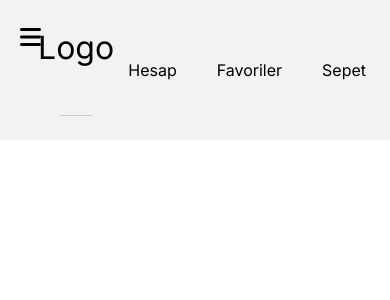
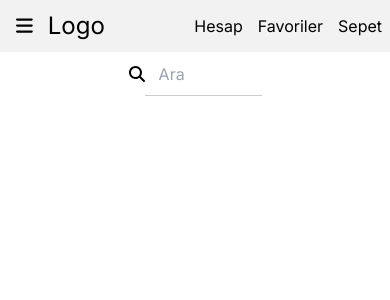
Before and after one commit to mrvozturk/DigitalEmporium, a Next.js app: page / in a window 390 px wide. Shown: the top 300 px of the page. Built offline with nearby package versions, Linux system fonts and the light colour scheme.

Commit message:
css update and added seacrhicon navbar

```diff
--- a/src/components/header/index.module.css
+++ b/src/components/header/index.module.css
@@ -1,24 +1,3 @@
-/*@media (max-width: 768px) {
-  .navbar {
-    flex-direction: column;
-    align-items: center;
-  }
-
-  .combinedContainer {
-    display: flex;
-    flex-direction: column;
-    align-items: center;
-    margin-top: 1rem;
-  }
-
-  .searchContainer {
-    margin-top: 1rem;
-  }
-
-  .navbarLinks {
-    margin-top: 1rem;
-  }
-}*/
 .navbar {
   display: flex;
   justify-content: space-between;
@@ -131,9 +110,43 @@
 }
 
 @media (max-width: 768px) {
+  .navbar {
+    display: flex;
+    justify-content: space-between;
+    align-items: center;
+    background-color: #f2f2f2;
+    padding: 0.5rem;
+    position: relative;
+  }
+  .navbarLinks ul {
+    display: flex;
+    list-style: none;
+    padding: 0;
+    margin: 0;
+    gap: 15px;
+  }
+  .logo {
+    text-decoration: none;
+    font-size: 2.2rem;
+    color: var(--text-color);
+    margin-right: auto;
+  }
   .combinedContainer {
-    flex-direction: column;
+    display: flex;
+    align-items: center;
+    justify-content: space-between;
+    width: 100%;
+    padding: 0 1rem;
   }
+  .searchContainer {
+    position: absolute;
+    top: 100%;
+    left: 50%;
+    transform: translateX(-50%);
+    width: 100%;
+    max-width: 768px;
+  }
+
   .sidebar {
     display: flex;
     flex-direction: column;
@@ -146,23 +159,17 @@
     overflow-y: auto;
     transform: translateX(-100%);
   }
-
   .sidebarOpen {
     transform: translateX(0);
   }
-  .sidebarOpen {
-    transform: translateX(0);
-  }
-
   .sidebarToggle {
     display: block;
-    position: fixed;
-    top: 20px;
-    left: 20px;
     background-color: transparent;
     border: none;
-    font-size: 1.5rem;
+    font-size: 2rem;
     cursor: pointer;
+    margin-right: 20px;
+    margin-left: 0;
     z-index: 999;
   }
   .sidebarToggle:focus {
@@ -201,11 +208,16 @@
     text-align: center;
   }
 }
-@media (max-width: 1024px) {
-  .categoryLinks ul {
-    font-size: 14px;
-    gap: 5px;
+@media (max-width: 568px) {
+  .logo {
+    font-size: 1.5rem;
+  }
+  .combinedContainer {
+    padding: 0 0.5rem;
   }
 
-
+  .sidebarToggle {
+    font-size: 1.2rem;
+    margin-right: 15px;
+  }
 }
--- a/src/components/header/index.tsx
+++ b/src/components/header/index.tsx
@@ -6,7 +6,8 @@ import {
   faHeart,
   faShoppingCart,
   faTimes,
-  faBars
+  faBars,
+  faSearch
 } from '@fortawesome/free-solid-svg-icons';
 
 import styles from './index.module.css';
@@ -22,7 +23,7 @@ const Header = () => {
 
   useEffect(() => {
     const handleResize = () => {
-      setMobileView(window.innerWidth < 768);
+      setMobileView(window.innerWidth < 770);
     };
 
     window.addEventListener('resize', handleResize);
@@ -42,6 +43,9 @@ const Header = () => {
           </div>
 
           <div className={styles.searchContainer}>
+            <button>
+              <FontAwesomeIcon icon={faSearch} />
+            </button>
             <input
               className={styles.searchInput}
               type='search'
@@ -54,6 +58,11 @@ const Header = () => {
 
         <div className={styles.navbarLinks}>
           <ul className={styles.primaryLinks}>
+            <li>
+              <a href='#'>
+                {isMobileView ? <FontAwesomeIcon icon={faSearch} /> : ''}
+              </a>
+            </li>
             <li>
               <a href='#'>
                 {isMobileView ? <FontAwesomeIcon icon={faUser} /> : 'Hesap'}
--- a/src/components/header/sideBar.tsx
+++ b/src/components/header/sideBar.tsx
@@ -1,3 +1,4 @@
+'use client';
 import React from 'react';
 import styles from './index.module.css';
 
```
